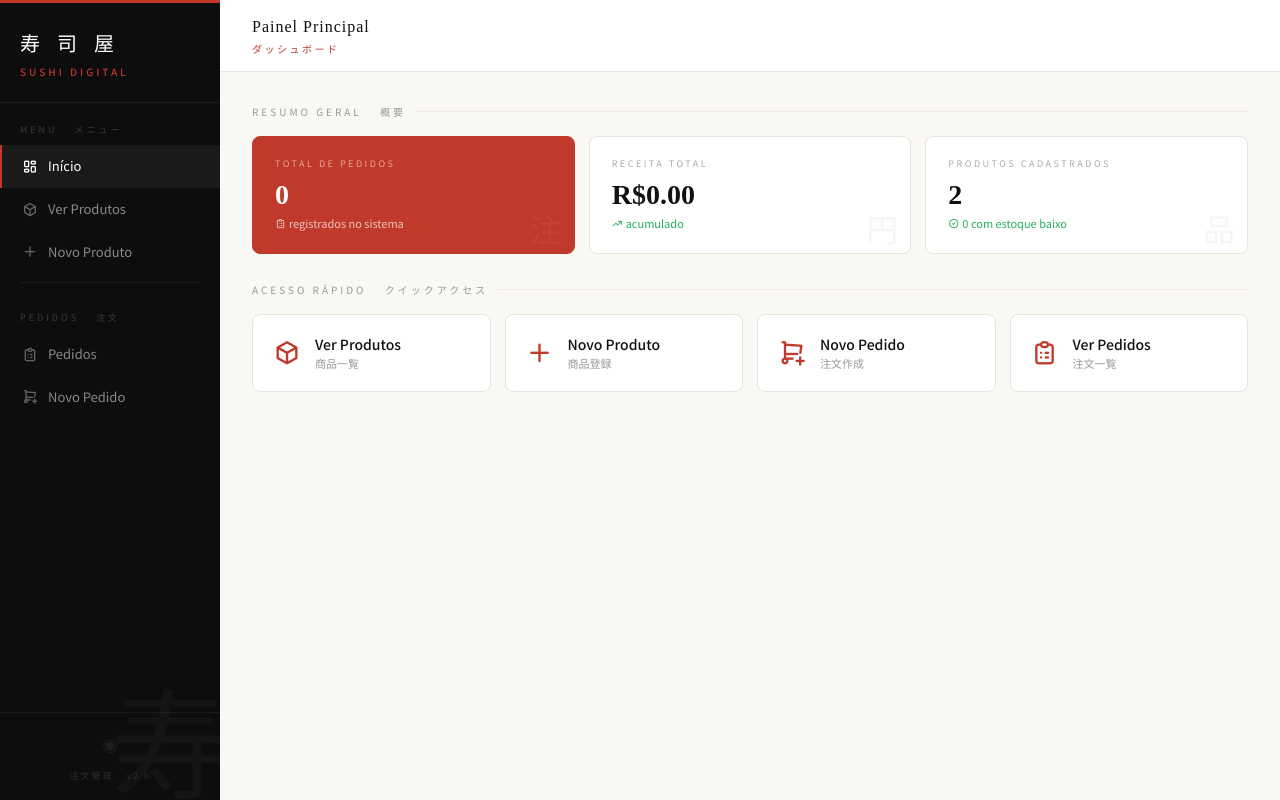
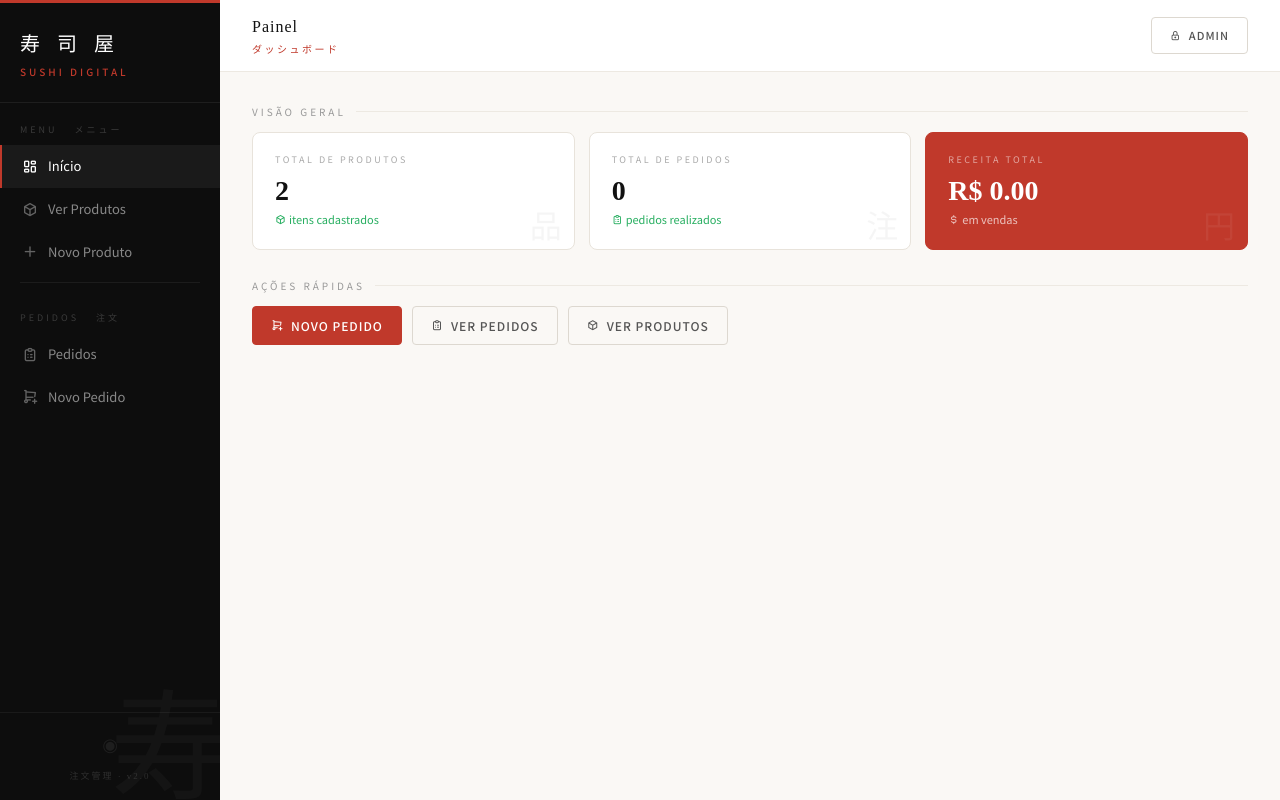
Before and after one commit to oswaldojavierlopezquijada/grupo2-cantina, a Flask app: page / in a window 1280 px wide. Run offline with Flask 3, Linux system fonts and the light colour scheme; data comes from the database, SQL or seed files in the repository; both versions use the stored data as it was after the commit; data that the repository does not hold is empty.

Commit message:
bloco adm

```diff
--- a/app.py
+++ b/app.py
@@ -1,24 +1,52 @@
-from flask import Flask, redirect, render_template, request
-
+from flask import Flask, redirect, render_template, request, session, url_for
+from functools import wraps
 from banco import conectar, criar_tabelas
 
 app = Flask(__name__)
+app.secret_key = "sushi-digital-secret-2024"  # troque por algo seguro em produção
+
 criar_tabelas()
 
+# ── CREDENCIAIS DO ADMIN ─────────────────────────────────────────
+ADMIN_USUARIO = "admin"
+ADMIN_SENHA   = "sushi123"  # troque antes de colocar no ar
+
+# ── DECORADOR DE PROTEÇÃO ────────────────────────────────────────
+def login_required(f):
+    @wraps(f)
+    def decorated(*args, **kwargs):
+        if not session.get("admin_logado"):
+            return redirect("/admin/login")
+        return f(*args, **kwargs)
+    return decorated
+
+# ── AUTH ─────────────────────────────────────────────────────────
+@app.route("/admin/login", methods=["GET", "POST"])
+def admin_login():
+    erro = None
+    if request.method == "POST":
+        usuario = request.form["usuario"]
+        senha   = request.form["senha"]
+        if usuario == ADMIN_USUARIO and senha == ADMIN_SENHA:
+            session["admin_logado"] = True
+            return redirect("/produtos")
+        erro = "Usuário ou senha incorretos."
+    return render_template("admin_login.html", erro=erro)
+
+@app.route("/admin/logout")
+def admin_logout():
+    session.clear()
+    return redirect("/admin/login")
+
+# ── ROTAS PÚBLICAS ───────────────────────────────────────────────
 @app.route("/")
 def index():
     con = conectar()
     cur = con.cursor()
-
     total_produtos = cur.execute("SELECT COUNT(*) FROM produtos").fetchone()[0]
     total_pedidos  = cur.execute("SELECT COUNT(*) FROM pedidos").fetchone()[0]
-    receita = cur.execute("SELECT SUM(total) FROM pedidos").fetchone()[0] or 0
-
-    # Produtos com estoque abaixo de 5 unidades
-    alertas = cur.execute(
-        "SELECT nome, estoque FROM produtos WHERE estoque < 5"
-    ).fetchall()
-
+    receita        = cur.execute("SELECT SUM(total) FROM pedidos").fetchone()[0] or 0
+    alertas        = cur.execute("SELECT nome, estoque FROM produtos WHERE estoque < 5").fetchall()
     con.close()
     return render_template("index.html",
         total_produtos=total_produtos,
@@ -31,67 +59,9 @@ def index():
 def listar_produtos():
     con = conectar()
     cur = con.cursor()
-    produtos = cur.execute(
-        "SELECT * FROM produtos ORDER BY nome"
-    ).fetchall()
+    produtos = cur.execute("SELECT * FROM produtos ORDER BY nome").fetchall()
     con.close()
     return render_template("produtos.html", produtos=produtos)
-
-@app.route("/novo-pedido", methods=["GET", "POST"])
-def novo_pedido():
-    if request.method == "POST":
-        produto_id = int(request.form["produto_id"])
-        quantidade = int(request.form["quantidade"])
-
-        con = conectar()
-        cur = con.cursor()
-
-        # Busca o produto para pegar preço e verificar estoque
-        produto = cur.execute(
-            "SELECT nome, preco, estoque FROM produtos WHERE id = ?",
-            (produto_id,)
-        ).fetchone()
-
-        if not produto:
-            con.close()
-            return "Produto não encontrado", 404
-
-        nome_prod, preco, estoque_atual = produto
-
-        # Valida se tem estoque suficiente
-        if quantidade > estoque_atual:
-            con.close()
-            return render_template("novo_pedido.html",
-                erro=f"Estoque insuficiente! Disponível: {estoque_atual} unidades.",
-                produtos=cur.execute("SELECT id, nome, estoque FROM produtos WHERE estoque > 0").fetchall()
-            )
-
-        total = preco * quantidade
-        from datetime import datetime
-        agora = datetime.now().strftime("%d/%m/%Y %H:%M")
-
-        # Registra o pedido
-        cur.execute(
-            "INSERT INTO pedidos (produto_id, quantidade, total, data_pedido) VALUES (?, ?, ?, ?)",
-            (produto_id, quantidade, total, agora)
-        )
-        # Desconta do estoque
-        cur.execute(
-            "UPDATE produtos SET estoque = estoque - ? WHERE id = ?",
-            (quantidade, produto_id)
-        )
-        con.commit()
-        con.close()
-        return redirect("/pedidos")
-
-    # GET: lista só produtos com estoque > 0
-    con = conectar()
-    cur = con.cursor()
-    produtos = cur.execute(
-        "SELECT id, nome, estoque FROM produtos WHERE estoque > 0"
-    ).fetchall()
-    con.close()
-    return render_template("novo_pedido.html", produtos=produtos, erro=None)
 
 @app.route("/pedidos")
 def listar_pedidos():
@@ -106,74 +76,96 @@ def listar_pedidos():
     con.close()
     return render_template("pedidos.html", pedidos=pedidos)
 
+@app.route("/novo-pedido", methods=["GET", "POST"])
+def novo_pedido():
+    if request.method == "POST":
+        produto_id    = int(request.form["produto_id"])
+        quantidade    = int(request.form["quantidade"])
+        con = conectar()
+        cur = con.cursor()
+        produto = cur.execute(
+            "SELECT nome, preco, estoque FROM produtos WHERE id = ?", (produto_id,)
+        ).fetchone()
+        if not produto:
+            con.close()
+            return "Produto não encontrado", 404
+        nome_prod, preco, estoque_atual = produto
+        if quantidade > estoque_atual:
+            produtos = cur.execute("SELECT id, nome, estoque FROM produtos WHERE estoque > 0").fetchall()
+            con.close()
+            return render_template("novo_pedido.html",
+                erro=f"Estoque insuficiente! Disponível: {estoque_atual} unidades.",
+                produtos=produtos
+            )
+        from datetime import datetime
+        cur.execute(
+            "INSERT INTO pedidos (produto_id, quantidade, total, data_pedido) VALUES (?, ?, ?, ?)",
+            (produto_id, quantidade, preco * quantidade, datetime.now().strftime("%d/%m/%Y %H:%M"))
+        )
+        cur.execute("UPDATE produtos SET estoque = estoque - ? WHERE id = ?", (quantidade, produto_id))
+        con.commit()
+        con.close()
+        return redirect("/pedidos")
+    con = conectar()
+    cur = con.cursor()
+    produtos = cur.execute("SELECT id, nome, estoque FROM produtos WHERE estoque > 0").fetchall()
+    con.close()
+    return render_template("novo_pedido.html", produtos=produtos, erro=None)
+
+# ── ROTAS PROTEGIDAS (só admin) ──────────────────────────────────
 @app.route("/cadastrar-produto", methods=["GET", "POST"])
+@login_required
 def cadastrar_produto():
     if request.method == "POST":
-        nome    = request.form["nome"]
-        preco   = float(request.form["preco"])
-        estoque = int(request.form["estoque"])
-
+        nome      = request.form["nome"]
+        preco     = float(request.form["preco"])
+        estoque   = int(request.form["estoque"])
+        descricao = request.form.get("descricao", "")
         con = conectar()
         cur = con.cursor()
         cur.execute(
-            "INSERT INTO produtos (nome, preco, estoque) VALUES (?, ?, ?)",
-            (nome, preco, estoque)
+            "INSERT INTO produtos (nome, preco, estoque, descricao) VALUES (?, ?, ?, ?)",
+            (nome, preco, estoque, descricao)
         )
         con.commit()
         con.close()
         return redirect("/produtos")
-
     return render_template("cadastrar_produto.html")
 
-
 @app.route("/editar-produto/<int:id>", methods=["GET", "POST"])
+@login_required
 def editar_produto(id):
     con = conectar()
     cur = con.cursor()
-
     if request.method == "POST":
-        nome    = request.form["nome"]
-        preco   = float(request.form["preco"])
-        estoque = int(request.form["estoque"])
-
+        nome      = request.form["nome"]
+        preco     = float(request.form["preco"])
+        estoque   = int(request.form["estoque"])
+        descricao = request.form.get("descricao", "")
         cur.execute(
-            "UPDATE produtos SET nome = ?, preco = ?, estoque = ? WHERE id = ?",
-            (nome, preco, estoque, id)
+            "UPDATE produtos SET nome = ?, preco = ?, estoque = ?, descricao = ? WHERE id = ?",
+            (nome, preco, estoque, descricao, id)
         )
         con.commit()
         con.close()
         return redirect("/produtos")
-
-    # GET: busca o produto atual para preencher o formulário
     produto = cur.execute(
-        "SELECT id, nome, preco, estoque FROM produtos WHERE id = ?", (id,)
+        "SELECT id, nome, preco, estoque, descricao FROM produtos WHERE id = ?", (id,)
     ).fetchone()
     con.close()
-
     if not produto:
         return "Produto não encontrado", 404
+    return render_template("editar_produto.html", produto=produto)
 
-    return render_template("editar_produto.html", produto=produto)
+@app.route("/deletar-produto/<int:id>", methods=["POST"])
+@login_required
+def deletar_produto(id):
+    con = conectar()
+    cur = con.cursor()
+    cur.execute("DELETE FROM produtos WHERE id = ?", (id,))
+    con.commit()
+    con.close()
+    return redirect("/produtos")
 
 if __name__ == "__main__":
     app.run(debug=True)
-
-@app.route("/cadastrar-produto", methods=["GET", "POST"])
-def cadastrar_iten():
-    if request.method == "POST":
-        nome      = request.form["nome"]
-        preco     = float(request.form["preco"])
-        estoque   = int(request.form["estoque"])
-        descricao = request.form.get("descricao", "")   # <-- adicionar isso
-
-        con = conectar()
-        cur = con.cursor()
-        cur.execute(
-            "INSERT INTO produtos (nome, preco, estoque, descricao) VALUES (?, ?, ?, ?)",
-            (nome, preco, estoque, descricao)   # <-- e isso
-        )
-        con.commit()
-        con.close()
-        return redirect("/produtos")
-
-    return render_template("cadastrar_produto.html")
--- a/templates/index.html
+++ b/templates/index.html
@@ -1,86 +1,94 @@
 {% extends "base.html" %}
 
-{% block page_title %}Painel Principal{% endblock %}
+{% block page_title %}Painel{% endblock %}
 {% block page_title_jp %}ダッシュボード{% endblock %}
+
+{% block topbar_actions %}
+{% if session.get("admin_logado") %}
+<a href="/admin/logout" class="btn btn-secondary" style="font-size:11px;">
+    <i class="ti ti-logout" aria-hidden="true"></i>
+    Sair
+</a>
+{% else %}
+<a href="/admin/login" class="btn btn-secondary" style="font-size:11px;">
+    <i class="ti ti-lock" aria-hidden="true"></i>
+    Admin
+</a>
+{% endif %}
+{% endblock %}
 
 {% block conteudo %}
 
-<div class="section-label mb-2">Resumo geral 　概要</div>
+<span class="section-label">visão geral</span>
 
 <div class="cards-grid">
-    <div class="metric-card accent" data-jp="注">
+    <div class="metric-card" data-jp="品">
+        <div class="metric-label">Total de Produtos</div>
+        <div class="metric-value">{{ total_produtos }}</div>
+        <div class="metric-delta up">
+            <i class="ti ti-box" aria-hidden="true"></i>
+            itens cadastrados
+        </div>
+    </div>
+
+    <div class="metric-card" data-jp="注">
         <div class="metric-label">Total de Pedidos</div>
         <div class="metric-value">{{ total_pedidos }}</div>
         <div class="metric-delta up">
             <i class="ti ti-clipboard-list" aria-hidden="true"></i>
-            registrados no sistema
+            pedidos realizados
         </div>
     </div>
-    <div class="metric-card" data-jp="円">
+
+    <div class="metric-card accent" data-jp="円">
         <div class="metric-label">Receita Total</div>
-        <div class="metric-value">R${{ "%.2f"|format(receita) }}</div>
-        <div class="metric-delta up">
-            <i class="ti ti-trending-up" aria-hidden="true"></i>
-            acumulado
-        </div>
-    </div>
-    <div class="metric-card" data-jp="品">
-        <div class="metric-label">Produtos Cadastrados</div>
-        <div class="metric-value">{{ total_produtos }}</div>
-        <div class="metric-delta {{ 'down' if alertas else 'up' }}">
-            <i class="ti ti-{{ 'alert-triangle' if alertas else 'circle-check' }}" aria-hidden="true"></i>
-            {{ alertas|length if alertas else 0 }} com estoque baixo
+        <div class="metric-value">R$ {{ "%.2f"|format(receita) }}</div>
+        <div class="metric-delta">
+            <i class="ti ti-currency-dollar" aria-hidden="true"></i>
+            em vendas
         </div>
     </div>
 </div>
 
 {% if alertas %}
-<div class="alert danger mb-3">
+<span class="section-label">alertas de estoque</span>
+
+{% for nome, estoque in alertas %}
+<div class="alert {% if estoque == 0 %}danger{% else %}warning{% endif %}">
     <i class="ti ti-alert-triangle" aria-hidden="true"></i>
     <div>
-        <strong>Estoque crítico (abaixo de 5 unidades):</strong>
-        <ul style="margin: 6px 0 0 16px; list-style: disc;">
-            {% for nome, estoque in alertas %}
-            <li>{{ nome }} — <strong>{{ estoque }} un.</strong> restantes</li>
-            {% endfor %}
-        </ul>
+        <strong>{{ nome }}</strong> —
+        {% if estoque == 0 %}
+            sem estoque disponível.
+        {% else %}
+            apenas <strong>{{ estoque }}</strong> unidade{{ 's' if estoque != 1 }} restante{{ 's' if estoque != 1 }}.
+        {% endif %}
     </div>
 </div>
+{% endfor %}
 {% endif %}
 
-<div class="flex-between mb-2">
-    <div class="section-label" style="flex:1; margin-bottom:0;">Acesso rápido 　クイックアクセス</div>
-</div>
+<span class="section-label">ações rápidas</span>
 
-<div style="display:grid; grid-template-columns: repeat(auto-fit, minmax(200px,1fr)); gap:14px;">
-    <a href="/produtos" class="panel" style="display:flex; align-items:center; gap:14px; padding:18px 20px; cursor:pointer; transition: border-color .15s;">
-        <i class="ti ti-box" style="font-size:28px; color:#c0392b;" aria-hidden="true"></i>
-        <div>
-            <div style="font-weight:500; font-size:14px; color:#111;">Ver Produtos</div>
-            <div class="text-muted text-sm">商品一覧</div>
-        </div>
+<div style="display:flex; gap:10px; flex-wrap:wrap;">
+    <a href="/novo-pedido" class="btn btn-primary">
+        <i class="ti ti-shopping-cart-plus" aria-hidden="true"></i>
+        Novo Pedido
     </a>
-    <a href="/cadastrar-produto" class="panel" style="display:flex; align-items:center; gap:14px; padding:18px 20px; cursor:pointer; transition: border-color .15s;">
-        <i class="ti ti-plus" style="font-size:28px; color:#c0392b;" aria-hidden="true"></i>
-        <div>
-            <div style="font-weight:500; font-size:14px; color:#111;">Novo Produto</div>
-            <div class="text-muted text-sm">商品登録</div>
-        </div>
+    <a href="/pedidos" class="btn btn-secondary">
+        <i class="ti ti-clipboard-list" aria-hidden="true"></i>
+        Ver Pedidos
     </a>
-    <a href="/novo-pedido" class="panel" style="display:flex; align-items:center; gap:14px; padding:18px 20px; cursor:pointer; transition: border-color .15s;">
-        <i class="ti ti-shopping-cart-plus" style="font-size:28px; color:#c0392b;" aria-hidden="true"></i>
-        <div>
-            <div style="font-weight:500; font-size:14px; color:#111;">Novo Pedido</div>
-            <div class="text-muted text-sm">注文作成</div>
-        </div>
+    <a href="/produtos" class="btn btn-secondary">
+        <i class="ti ti-box" aria-hidden="true"></i>
+        Ver Produtos
     </a>
-    <a href="/pedidos" class="panel" style="display:flex; align-items:center; gap:14px; padding:18px 20px; cursor:pointer; transition: border-color .15s;">
-        <i class="ti ti-clipboard-list" style="font-size:28px; color:#c0392b;" aria-hidden="true"></i>
-        <div>
-            <div style="font-weight:500; font-size:14px; color:#111;">Ver Pedidos</div>
-            <div class="text-muted text-sm">注文一覧</div>
-        </div>
+    {% if session.get("admin_logado") %}
+    <a href="/cadastrar-produto" class="btn btn-secondary">
+        <i class="ti ti-plus" aria-hidden="true"></i>
+        Cadastrar Produto
     </a>
+    {% endif %}
 </div>
 
 {% endblock %}
```
Also changed, not shown: templates/admin_login.html (added, +64 -0 lines), templates/cadastrar_produto.html (+80 -33 lines), templates/produtos.html (+61 -41 lines), cantina.db (added), 1 other file.
